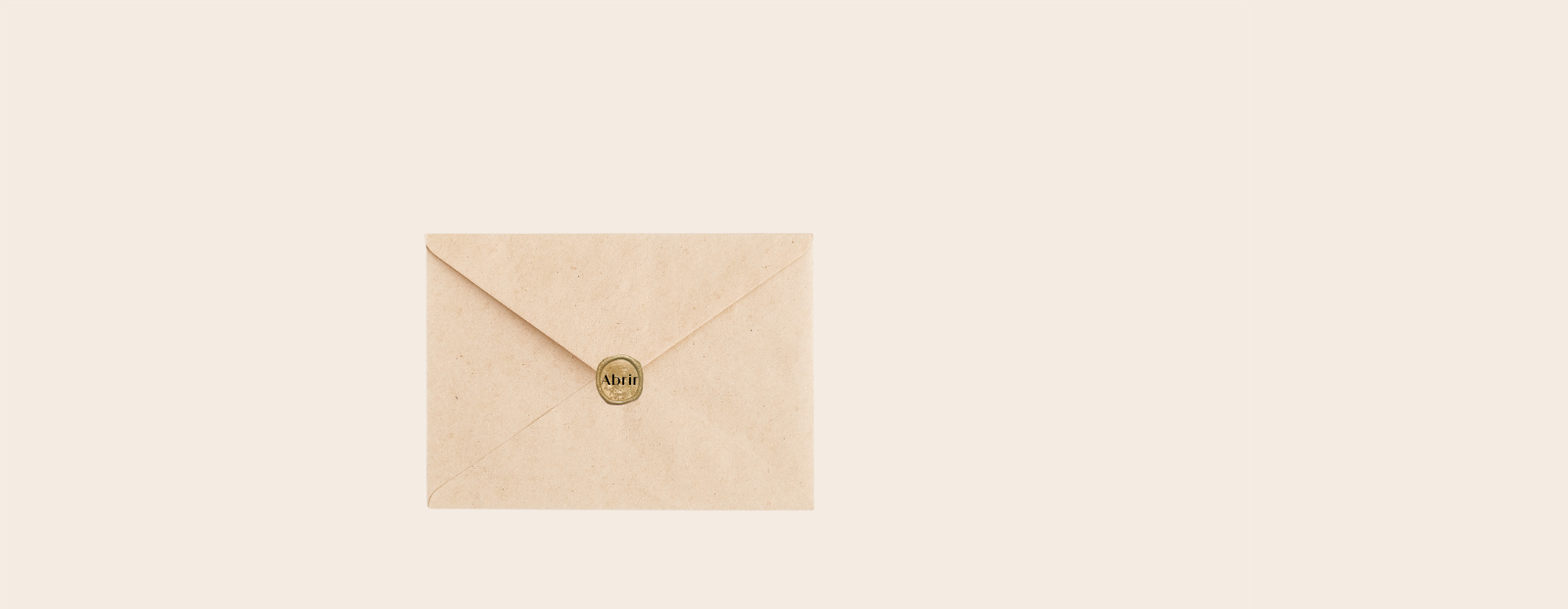
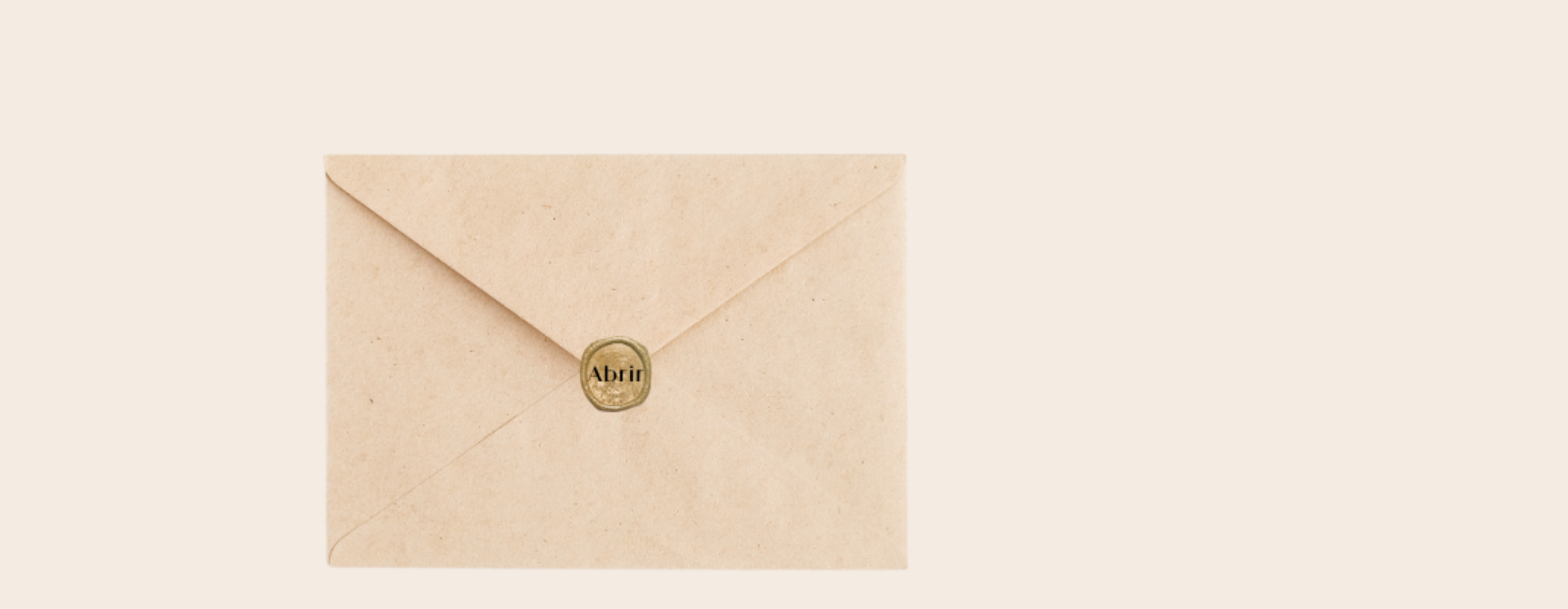
Before and after one commit to Duotech-Design/invitaciones, a React (Create React App) app: page /sobre in a window 1280 px wide. Shown: the top 622 px of the page at 98% size, 1600 px wide, since content can reach past the window. Built offline with nearby package versions, Linux system fonts and the light colour scheme; a web font is replaced by a local one.

Commit message:
cambio tamaño imagen sobre

```diff
--- a/src/components/Sobre/Sobre.js
+++ b/src/components/Sobre/Sobre.js
@@ -16,6 +16,7 @@ function Sobre() {
         backgroundImage: "url('/img/Sobre.png')",
         backgroundRepeat: "no-repeat",
         backgroundPosition: matches ? "50% 50%" : "38% 50%",
+        transform: matches ? "scale(1.5)" : 'scale(1)'
       }}
     >
       {/*}  <img
```
